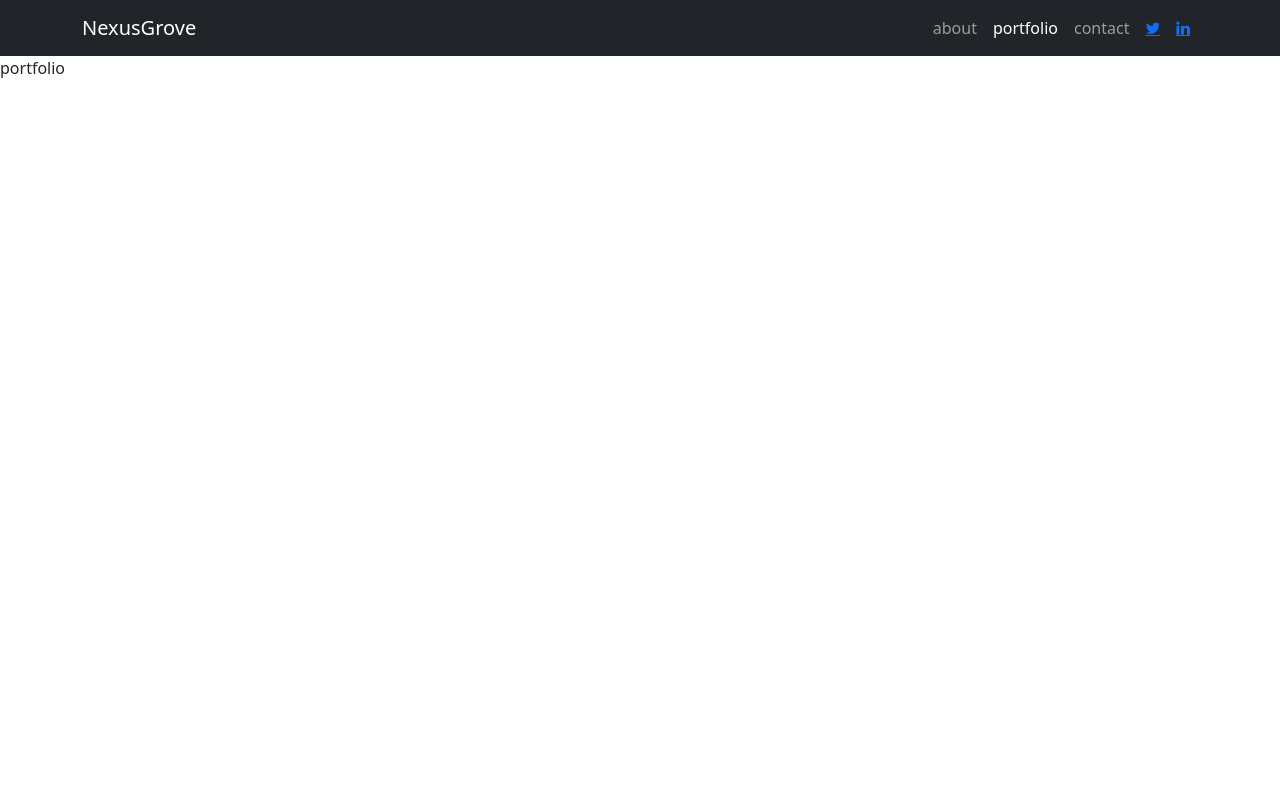
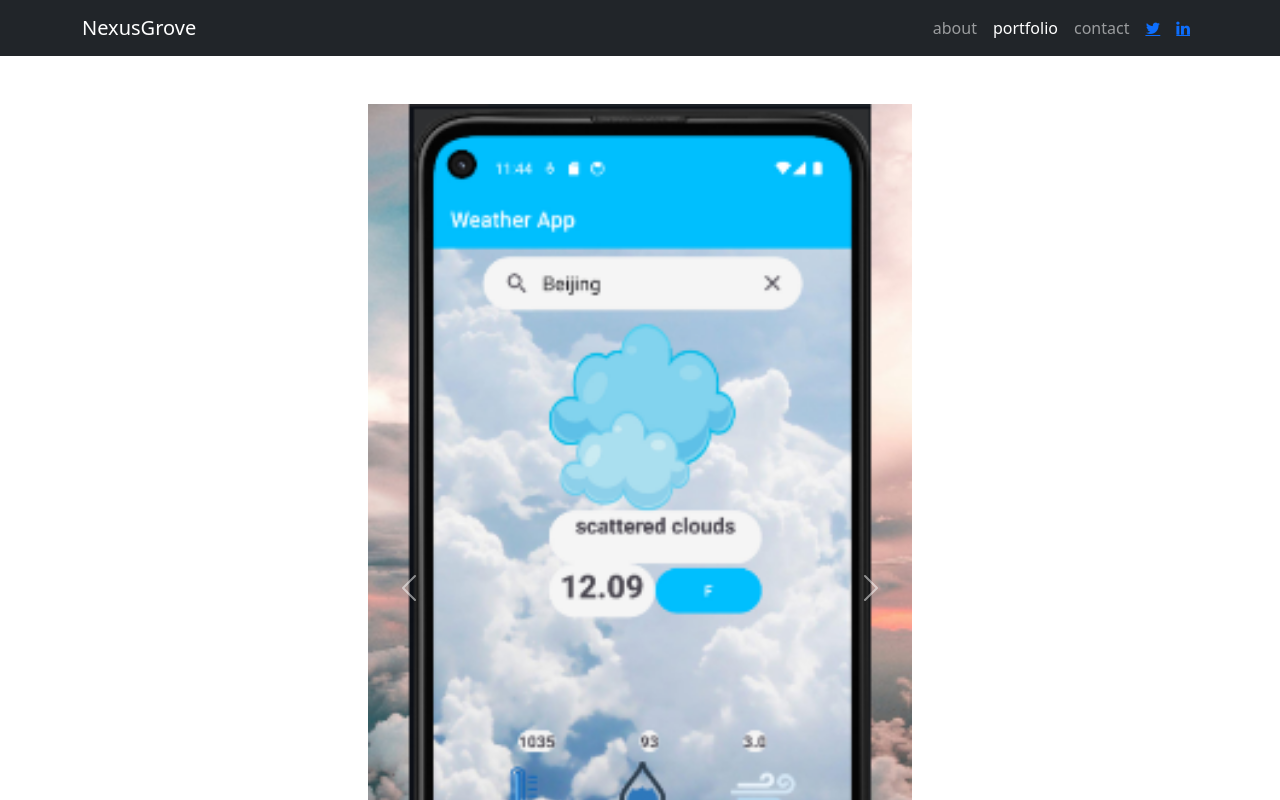
Before and after one commit to nuffQuantumSayd/my-portfolio, a React (Vite) app: page /portfolio in a window 1280 px wide. Shown: the top 800 px of the page. Built offline with nearby package versions, Linux system fonts and the light colour scheme.

Commit message:
Imported DisplayCarousel component to portfolio screen

```diff
--- a/src/screens/portfolio.jsx
+++ b/src/screens/portfolio.jsx
@@ -1,7 +1,9 @@
+import DisplayCarousel from "../components/displayCarousel"
+
 const Portfolio = () => {
     return(
         <>
-        portfolio
+        <DisplayCarousel />
         </>
     )
 }
```
